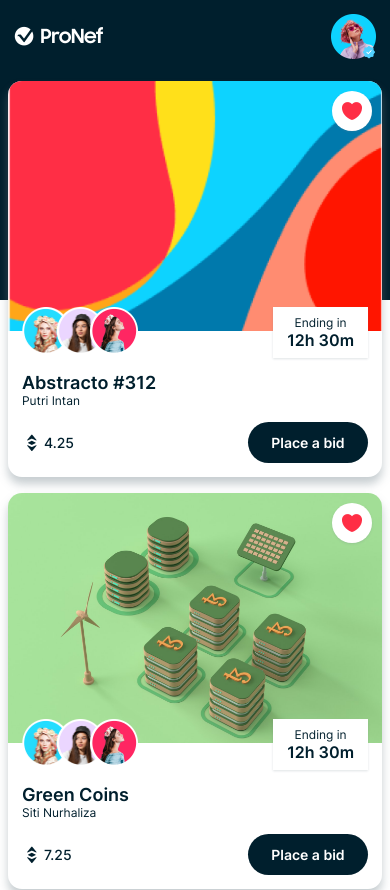
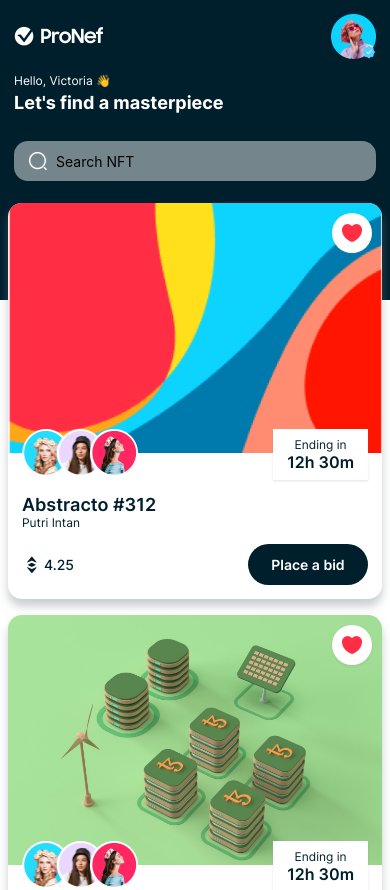
Before and after one commit to PatrikPridal/react_native_app, a React Native app: screen /Home in a window 390 px wide. Shown: the top 890 px of the page. Built offline with nearby package versions, Linux system fonts and the light colour scheme.

Commit message:
search input

```diff
--- a/components/HomeHeader.js
+++ b/components/HomeHeader.js
@@ -2,7 +2,7 @@ import { View, Text, Image, TextInput } from 'react-native';
 
 import { COLORS, FONTS, SIZES, assets } from '../constants';
 
-const HomeHeader = () => {
+const HomeHeader = ({ onSearch }) => {
   return (
     <View style={{
       backgroundColor: COLORS.primary,
@@ -32,6 +32,38 @@ const HomeHeader = () => {
           />
         </View>
       </View>
+
+      <View style={{ marginVertical: SIZES.font }}>
+        <Text style={{ fontFamily: FONTS.regular, fontSize: SIZES.small, color: COLORS.white }}>
+          Hello, Victoria 👋
+        </Text>
+        <Text style={{ fontFamily: FONTS.bold, fontSize: SIZES.large, color: COLORS.white, marginTop: SIZES.base / 2 }}>
+          Let's find a masterpiece
+        </Text>
+      </View>
+
+      <View style={{ marginTop: SIZES.font }}>
+        <View style={{
+          width: "100%",
+          borderRadius: SIZES.font,
+          backgroundColor: COLORS.gray,
+          flexDirection: "row",
+          alignItems: "center",
+          paddingHorizontal: SIZES.font,
+          paddingVertical: SIZES.small - 2
+        }}>
+          <Image
+            source={assets.search}
+            resizeMode="contain"
+            style={{ width: 20, height: 20, marginRight: SIZES.base }}
+          />
+          <TextInput
+            placeholder="Search NFT"
+            style={{ flex: 1 }}
+            onChangeText={onSearch}
+          />
+        </View>
+      </View>
     </View>
   )
 }
```
